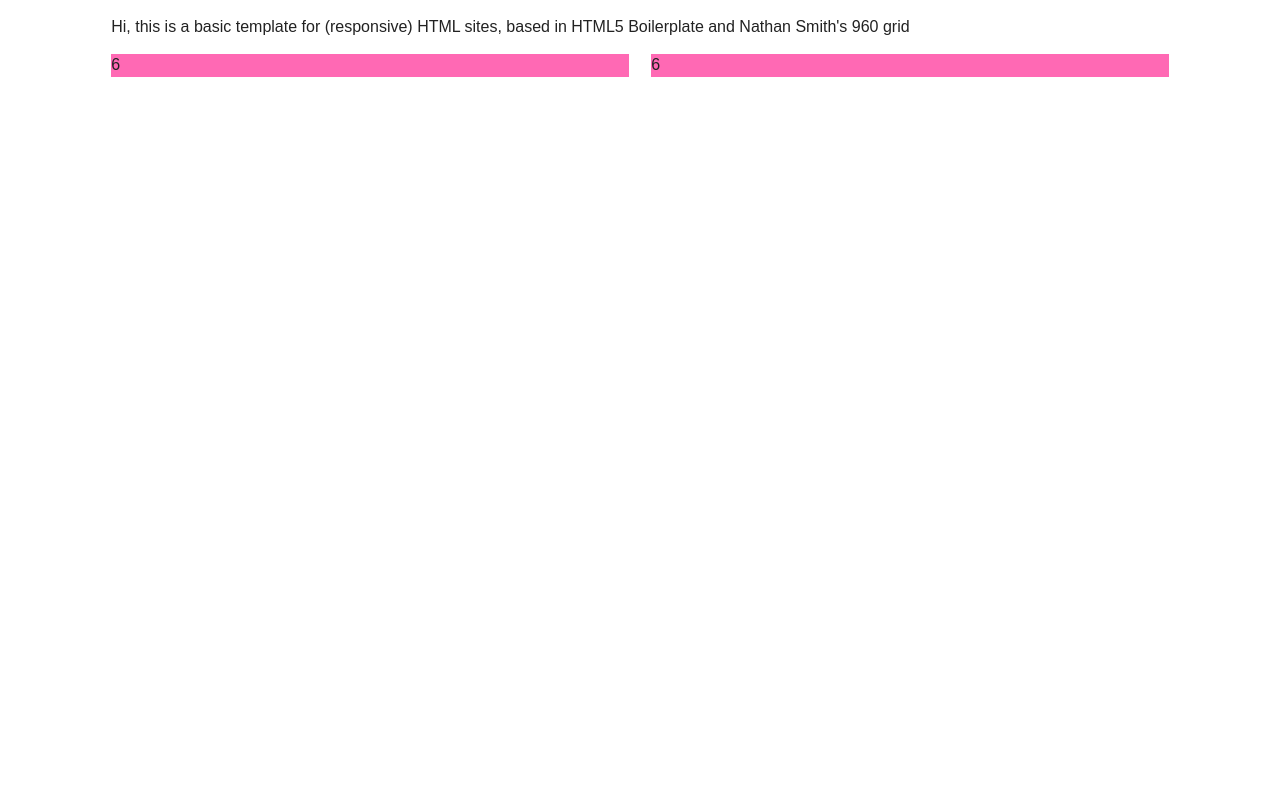
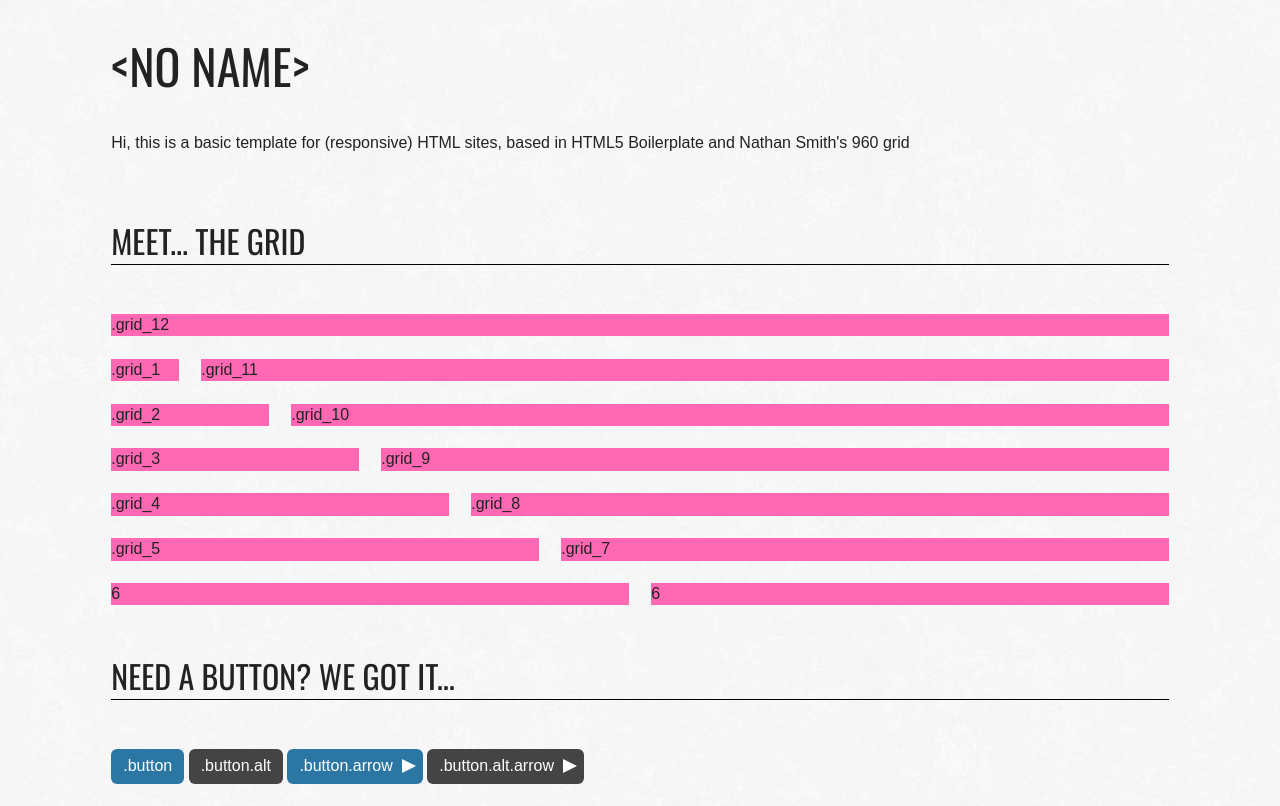
Before and after one commit to WartClaes/Base, a PHP site: page / in a window 1280 px wide. Before the commit the page ends 77 px from the top, so only its background shows below. Run offline with PHP 8.4, Linux system fonts and the light colour scheme; some libraries are stand-ins or nearby versions.

Commit message:
extended preview and components

```diff
--- a/css/components.css
+++ b/css/components.css
@@ -0,0 +1,71 @@
+/* RESPONSIVE VALUES */
+/* MIXINS */
+@import url(http://fonts.googleapis.com/css?family=Oswald:400,300,700);
+/* HEADERS */
+/* line 5, ../sass/partials/_components.scss */
+h1,
+h2 {
+  font-family: 'Oswald', sans-serif;
+  text-transform: uppercase;
+  font-weight: normal;
+}
+/* line 10, ../sass/partials/_components.scss */
+h1.line,
+h2.line {
+  display: block;
+  border-bottom: 1px solid #000000;
+}
+
+/* line 16, ../sass/partials/_components.scss */
+h1 {
+  font-size: 3em;
+}
+
+/* line 20, ../sass/partials/_components.scss */
+h2 {
+  font-size: 2em;
+}
+
+/* line 24, ../sass/partials/_components.scss */
+.button {
+  display: inline-block;
+  padding: 6px 12px;
+  background: #2c76a4;
+  color: #ffffff;
+  text-decoration: none;
+  font-weight: 100;
+  -webkit-border-radius: 6px;
+  border-radius: 6px;
+  -webkit-transition: all 0.1s linear;
+  -moz-transition: all 0.1s linear;
+  -ms-transition: all 0.1s linear;
+  -o-transition: all 0.1s linear;
+  transition: all 0.1s linear;
+}
+/* line 35, ../sass/partials/_components.scss */
+.button:hover {
+  background: #444444;
+}
+/* line 39, ../sass/partials/_components.scss */
+.button.alt {
+  background: #444444;
+}
+/* line 42, ../sass/partials/_components.scss */
+.button.alt:hover {
+  background: #2c76a4;
+}
+/* line 47, ../sass/partials/_components.scss */
+.button.arrow {
+  padding-right: 30px;
+  position: relative;
+}
+/* line 51, ../sass/partials/_components.scss */
+.button.arrow:after {
+  content: "";
+  border-top: 7px solid transparent;
+  border-left: 14px solid #ffffff;
+  border-bottom: 7px solid transparent;
+  position: absolute;
+  top: 10px;
+  right: 7px;
+}
--- a/css/forms.css
+++ b/css/forms.css
@@ -0,0 +1,2 @@
+/* RESPONSIVE VALUES */
+/* MIXINS */
--- a/css/style.css
+++ b/css/style.css
@@ -362,6 +362,8 @@ table {
   border-spacing: 0;
 }
 
+/* RESPONSIVE VALUES */
+/* MIXINS */
 /* line 5, ../sass/partials/_overrides.scss */
 html,
 button,
@@ -428,6 +430,11 @@ textarea {
 /* line 1, ../sass/partials/_page.scss */
 .test {
   background: hotpink;
+}
+
+/* line 5, ../sass/partials/_page.scss */
+body {
+  background: url("../img/pattern.png");
 }
 
 /* line 1, ../sass/partials/_helpers.scss */
@@ -523,9 +530,10 @@ textarea {
   float: left;
   margin-left: 1.042%;
   margin-right: 1.042%;
+  margin-bottom: 2.083%;
 }
 
-/* line 38, ../sass/partials/_grid.scss */
+/* line 39, ../sass/partials/_grid.scss */
 .push_1, .pull_1,
 .push_2, .pull_2,
 .push_3, .pull_3,
@@ -540,353 +548,353 @@ textarea {
   position: relative;
 }
 
-/* line 42, ../sass/partials/_grid.scss */
+/* line 43, ../sass/partials/_grid.scss */
 .alpha {
   margin-left: 0;
 }
 
-/* line 46, ../sass/partials/_grid.scss */
+/* line 47, ../sass/partials/_grid.scss */
 .omega {
   margin-right: 0;
 }
 
-/* line 50, ../sass/partials/_grid.scss */
+/* line 51, ../sass/partials/_grid.scss */
 .container_12 .grid_1 {
   width: 6.25%;
 }
 
-/* line 54, ../sass/partials/_grid.scss */
+/* line 55, ../sass/partials/_grid.scss */
 .container_12 .grid_2 {
   width: 14.583%;
   /* 140px / 960px */
 }
 
-/* line 58, ../sass/partials/_grid.scss */
+/* line 59, ../sass/partials/_grid.scss */
 .container_12 .grid_3 {
   width: 22.917%;
   /* 220px / 960px */
 }
 
-/* line 62, ../sass/partials/_grid.scss */
+/* line 63, ../sass/partials/_grid.scss */
 .container_12 .grid_4 {
   width: 31.25%;
   /* 300px / 960px */
 }
 
-/* line 66, ../sass/partials/_grid.scss */
+/* line 67, ../sass/partials/_grid.scss */
 .container_12 .grid_5 {
   width: 39.583%;
   /* 380px / 960px */
 }
 
-/* line 70, ../sass/partials/_grid.scss */
+/* line 71, ../sass/partials/_grid.scss */
 .container_12 .grid_6 {
   width: 47.917%;
   /* 460px / 960px */
 }
 
-/* line 74, ../sass/partials/_grid.scss */
+/* line 75, ../sass/partials/_grid.scss */
 .container_12 .grid_7 {
   width: 56.25%;
   /* 540px / 960px */
 }
 
-/* line 78, ../sass/partials/_grid.scss */
+/* line 79, ../sass/partials/_grid.scss */
 .container_12 .grid_8 {
   width: 64.583%;
   /* 620px / 960px */
 }
 
-/* line 82, ../sass/partials/_grid.scss */
+/* line 83, ../sass/partials/_grid.scss */
 .container_12 .grid_9 {
   width: 72.917%;
   /* 700px / 960px */
 }
 
-/* line 86, ../sass/partials/_grid.scss */
+/* line 87, ../sass/partials/_grid.scss */
 .container_12 .grid_10 {
   width: 81.25%;
   /* 780px / 960px */
 }
 
-/* line 90, ../sass/partials/_grid.scss */
+/* line 91, ../sass/partials/_grid.scss */
 .container_12 .grid_11 {
   width: 89.583%;
   /* 860px / 960px */
 }
 
-/* line 94, ../sass/partials/_grid.scss */
+/* line 95, ../sass/partials/_grid.scss */
 .container_12 .grid_12 {
   width: 97.917%;
   /* 940px / 960px */
 }
 
-/* line 98, ../sass/partials/_grid.scss */
+/* line 99, ../sass/partials/_grid.scss */
 .container_12 .prefix_1 {
   padding-left: 8.333%;
   /* 80px / 960px */
 }
 
-/* line 102, ../sass/partials/_grid.scss */
+/* line 103, ../sass/partials/_grid.scss */
 .container_12 .prefix_2 {
   padding-left: 16.667%;
   /* 160px / 960px */
 }
 
-/* line 106, ../sass/partials/_grid.scss */
+/* line 107, ../sass/partials/_grid.scss */
 .container_12 .prefix_3 {
   padding-left: 25%;
   /* 240px / 960px */
 }
 
-/* line 110, ../sass/partials/_grid.scss */
+/* line 111, ../sass/partials/_grid.scss */
 .container_12 .prefix_4 {
   padding-left: 33.333%;
   /* 320px / 960px */
 }
 
-/* line 114, ../sass/partials/_grid.scss */
+/* line 115, ../sass/partials/_grid.scss */
 .container_12 .prefix_5 {
   padding-left: 41.667%;
   /* 400px / 960px */
 }
 
-/* line 118, ../sass/partials/_grid.scss */
+/* line 119, ../sass/partials/_grid.scss */
 .container_12 .prefix_6 {
   padding-left: 50%;
   /* 480px / 960px */
 }
 
-/* line 122, ../sass/partials/_grid.scss */
+/* line 123, ../sass/partials/_grid.scss */
 .container_12 .prefix_7 {
   padding-left: 58.333%;
   /* 560px / 960px */
 }
 
-/* line 126, ../sass/partials/_grid.scss */
+/* line 127, ../sass/partials/_grid.scss */
 .container_12 .prefix_8 {
   padding-left: 66.667%;
   /* 640px / 960px */
 }
 
-/* line 130, ../sass/partials/_grid.scss */
+/* line 131, ../sass/partials/_grid.scss */
 .container_12 .prefix_9 {
   padding-left: 75%;
   /* 720px / 960px */
 }
 
-/* line 134, ../sass/partials/_grid.scss */
+/* line 135, ../sass/partials/_grid.scss */
 .container_12 .prefix_10 {
   padding-left: 83.333%;
   /* 800px / 960px */
 }
 
-/* line 138, ../sass/partials/_grid.scss */
+/* line 139, ../sass/partials/_grid.scss */
 .container_12 .prefix_11 {
   padding-left: 91.667%;
   /* 880px / 960px */
 }
 
 /**/
-/* line 143, ../sass/partials/_grid.scss */
+/* line 144, ../sass/partials/_grid.scss */
 .container_12 .suffix_1 {
   padding-right: 8.333%;
   /* 80px / 960px */
 }
 
-/* line 147, ../sass/partials/_grid.scss */
+/* line 148, ../sass/partials/_grid.scss */
 .container_12 .suffix_2 {
   padding-right: 16.667%;
   /* 160px / 960px */
 }
 
-/* line 151, ../sass/partials/_grid.scss */
+/* line 152, ../sass/partials/_grid.scss */
 .container_12 .suffix_3 {
   padding-right: 25%;
   /* 240px / 960px */
 }
 
-/* line 155, ../sass/partials/_grid.scss */
+/* line 156, ../sass/partials/_grid.scss */
 .container_12 .suffix_4 {
   padding-right: 33.333%;
   /* 320px / 960px */
 }
 
-/* line 159, ../sass/partials/_grid.scss */
+/* line 160, ../sass/partials/_grid.scss */
 .container_12 .suffix_5 {
   padding-right: 41.667%;
   /* 400px / 960px */
 }
 
-/* line 163, ../sass/partials/_grid.scss */
+/* line 164, ../sass/partials/_grid.scss */
 .container_12 .suffix_6 {
   padding-right: 50%;
   /* 480px / 960px */
 }
 
-/* line 167, ../sass/partials/_grid.scss */
+/* line 168, ../sass/partials/_grid.scss */
 .container_12 .suffix_7 {
   padding-right: 58.333%;
   /* 560px / 960px */
 }
 
-/* line 171, ../sass/partials/_grid.scss */
+/* line 172, ../sass/partials/_grid.scss */
 .container_12 .suffix_8 {
   padding-right: 66.667%;
   /* 640px / 960px */
 }
 
-/* line 175, ../sass/partials/_grid.scss */
+/* line 176, ../sass/partials/_grid.scss */
 .container_12 .suffix_9 {
   padding-right: 75%;
   /* 720px / 960px */
 }
 
-/* line 179, ../sass/partials/_grid.scss */
+/* line 180, ../sass/partials/_grid.scss */
 .container_12 .suffix_10 {
   padding-right: 83.333%;
   /* 800px / 960px */
 }
 
-/* line 183, ../sass/partials/_grid.scss */
+/* line 184, ../sass/partials/_grid.scss */
 .container_12 .suffix_11 {
   padding-right: 91.667%;
   /* 880px / 960px */
 }
 
-/* line 187, ../sass/partials/_grid.scss */
+/* line 188, ../sass/partials/_grid.scss */
 .container_12 .push_1 {
   left: 8.333%;
   /* 80px / 960px */
 }
 
-/* line 191, ../sass/partials/_grid.scss */
+/* line 192, ../sass/partials/_grid.scss */
 .container_12 .push_2 {
   left: 16.667%;
   /* 160px / 960px */
 }
 
-/* line 195, ../sass/partials/_grid.scss */
+/* line 196, ../sass/partials/_grid.scss */
 .container_12 .push_3 {
   left: 25%;
   /* 240px / 960px */
 }
 
-/* line 199, ../sass/partials/_grid.scss */
+/* line 200, ../sass/partials/_grid.scss */
 .container_12 .push_4 {
   left: 33.333%;
   /* 320px / 960px */
 }
 
-/* line 203, ../sass/partials/_grid.scss */
+/* line 204, ../sass/partials/_grid.scss */
 .container_12 .push_5 {
   left: 41.667%;
   /* 400px / 960px */
 }
 
-/* line 207, ../sass/partials/_grid.scss */
+/* line 208, ../sass/partials/_grid.scss */
 .container_12 .push_6 {
   left: 50%;
   /* 480px / 960px */
 }
 
-/* line 211, ../sass/partials/_grid.scss */
+/* line 212, ../sass/partials/_grid.scss */
 .container_12 .push_7 {
   left: 58.333%;
   /* 560px / 960px */
 }
 
-/* line 215, ../sass/partials/_grid.scss */
+/* line 216, ../sass/partials/_grid.scss */
 .container_12 .push_8 {
   left: 66.667%;
   /* 640px / 960px */
 }
 
-/* line 219, ../sass/partials/_grid.scss */
+/* line 220, ../sass/partials/_grid.scss */
 .container_12 .push_9 {
   left: 75%;
   /* 720px / 960px */
 }
 
-/* line 223, ../sass/partials/_grid.scss */
+/* line 224, ../sass/partials/_grid.scss */
 .container_12 .push_10 {
   left: 83.333%;
   /* 800px / 960px */
 }
 
-/* line 227, ../sass/partials/_grid.scss */
+/* line 228, ../sass/partials/_grid.scss */
 .container_12 .push_11 {
   left: 91.667%;
   /* 880px / 960px */
 }
 
-/* line 231, ../sass/partials/_grid.scss */
+/* line 232, ../sass/partials/_grid.scss */
 .container_12 .pull_1 {
   left: -cp(80px);
   /* 80px / 960px */
 }
 
-/* line 235, ../sass/partials/_grid.scss */
+/* line 236, ../sass/partials/_grid.scss */
 .container_12 .pull_2 {
   left: -cp(160px);
   /* 160px / 960px */
 }
 
-/* line 239, ../sass/partials/_grid.scss */
+/* line 240, ../sass/partials/_grid.scss */
 .container_12 .pull_3 {
   left: -cp(240px);
   /* 240px / 960px */
 }
 
-/* line 243, ../sass/partials/_grid.scss */
+/* line 244, ../sass/partials/_grid.scss */
 .container_12 .pull_4 {
   left: -cp(320px);
   /* 320px / 960px */
 }
 
-/* line 247, ../sass/partials/_grid.scss */
+/* line 248, ../sass/partials/_grid.scss */
 .container_12 .pull_5 {
   left: -cp(400px);
   /* 400px / 960px */
 }
 
-/* line 251, ../sass/partials/_grid.scss */
+/* line 252, ../sass/partials/_grid.scss */
 .container_12 .pull_6 {
   left: -cp(480px);
   /* 480px / 960px */
 }
 
-/* line 255, ../sass/partials/_grid.scss */
+/* line 256, ../sass/partials/_grid.scss */
 .container_12 .pull_7 {
   left: -cp(560px);
   /* 560px / 960px */
 }
 
-/* line 259, ../sass/partials/_grid.scss */
+/* line 260, ../sass/partials/_grid.scss */
 .container_12 .pull_8 {
   left: -cp(640px);
   /* 640px / 960px */
 }
 
-/* line 263, ../sass/partials/_grid.scss */
+/* line 264, ../sass/partials/_grid.scss */
 .container_12 .pull_9 {
   left: -cp(720px);
   /* 720px / 960px */
 }
 
-/* line 267, ../sass/partials/_grid.scss */
+/* line 268, ../sass/partials/_grid.scss */
 .container_12 .pull_10 {
   left: -cp(800px);
   /* 800px / 960px */
 }
 
-/* line 271, ../sass/partials/_grid.scss */
+/* line 272, ../sass/partials/_grid.scss */
 .container_12 .pull_11 {
   left: -cp(880px);
   /* 880px / 960px */
 }
 
-/* line 275, ../sass/partials/_grid.scss */
+/* line 276, ../sass/partials/_grid.scss */
 .clear {
   clear: both;
   display: block;
@@ -896,7 +904,7 @@ textarea {
   height: 0;
 }
 
-/* line 285, ../sass/partials/_grid.scss */
+/* line 286, ../sass/partials/_grid.scss */
 .container_12:before,
 .container_12:after {
   content: ' ';
@@ -909,12 +917,12 @@ textarea {
   height: 0;
 }
 
-/* line 296, ../sass/partials/_grid.scss */
+/* line 297, ../sass/partials/_grid.scss */
 .container_12:after {
   clear: both;
 }
 
-/* line 300, ../sass/partials/_grid.scss */
+/* line 301, ../sass/partials/_grid.scss */
 .container_12 {
   zoom: 1;
 }
--- a/index.html
+++ b/index.html
@@ -24,15 +24,83 @@
         <![endif]-->
         <div class="container_12">
             <div class="grid_12">
+                <h1>&lt;no name&gt;</h1>
                 <p>
                     Hi, this is a basic template for (responsive) HTML sites, based in HTML5 Boilerplate and Nathan Smith's 960 grid
                 </p>
             </div>
+
+            <!-- GRID -->
+            <div class="grid_12">
+                <h2 class="line">Meet... the grid</h2>
+            </div>
+
+            <div class="grid_12 test">
+                .grid_12
+            </div>
+
+            <div class="grid_1 test">
+                .grid_1
+            </div>
+            <div class="grid_11 test">
+                .grid_11
+            </div>
+
+            <div class="grid_2 test">
+                .grid_2
+            </div>
+            <div class="grid_10 test">
+                .grid_10
+            </div>
+
+            <div class="grid_3 test">
+                .grid_3
+            </div>
+            <div class="grid_9 test">
+                .grid_9
+            </div>
+
+            <div class="grid_4 test">
+                .grid_4
+            </div>
+            <div class="grid_8 test">
+                .grid_8
+            </div>
+
+            <div class="grid_5 test">
+                .grid_5
+            </div>
+            <div class="grid_7 test">
+                .grid_7
+            </div>
+
             <div class="grid_6 test">
                 6
             </div>
             <div class="grid_6 test">
                 6
+            </div>
+
+            <!-- BUTTONS -->
+
+            <div class="grid_12">
+                <h2 class="line">Need a button? We got it...</h2>
+            </div>
+
+            <div class="grid_12">
+                <a href="#" class="button">
+                    .button
+                </a>
+                <a href="#" class="button alt">
+                    .button.alt
+                </a>
+                <a href="#" class="button arrow">
+                    .button.arrow
+                </a>
+
+                <a href="#" class="button alt arrow">
+                    .button.alt.arrow
+                </a>
             </div>
         </div>
 
--- a/sass/partials/_base.scss
+++ b/sass/partials/_base.scss
@@ -1,5 +1,7 @@
+$base-color: #2c76a4;
+
+/* RESPONSIVE VALUES */
 $max-width: 1080px;
-
 $calc-width: 960px;
 
 @function calc-percent($target) {
@@ -12,3 +14,22 @@ $calc-width: 960px;
 @function cp($target) {
 	@return calc-percent($target);
 }
+
+/* MIXINS */
+@mixin transition($arg) {
+	-webkit-transition: $arg;
+	   -moz-transition: $arg;
+        -ms-transition: $arg;
+         -o-transition: $arg;
+			transition: $arg;
+}
+
+@mixin border-radius($arg){
+	-webkit-border-radius: $arg;
+    		border-radius: $arg;
+}
+
+@mixin box-shadow($arg) {
+	-webkit-box-shadow: $arg;
+			box-shadow: $arg;
+}
--- a/sass/partials/_components.scss
+++ b/sass/partials/_components.scss
@@ -0,0 +1,61 @@
+@import url(http://fonts.googleapis.com/css?family=Oswald:400,300,700);
+
+/* HEADERS */
+h1,
+h2 {
+	font-family: 'Oswald', sans-serif;
+	text-transform: uppercase;
+	font-weight: normal;
+
+	&.line {
+		display: block;
+		border-bottom: 1px solid #000000;
+	}
+}
+
+h1 {
+	font-size: 3em;
+}
+
+h2 {
+	font-size: 2em;
+}
+
+.button {
+	display: inline-block;
+	padding: 6px 12px;
+	background: $base-color;
+	color: #ffffff;
+	text-decoration: none;
+	font-weight: 100;
+
+	@include border-radius(6px);
+    @include transition(all .1s linear);
+
+    &:hover {
+    	background: #444444;
+   	}
+
+   	&.alt {
+    	background: #444444;
+
+    	&:hover {
+    		background: $base-color;
+    	}
+   	}
+
+   	&.arrow {
+   		padding-right: 30px;
+   		position: relative;
+
+   		&:after {
+   			content:"";
+			border-top: 7px solid transparent;
+			border-left: 14px solid #ffffff;
+			border-bottom: 7px solid transparent;
+			position: absolute;
+			top: 10px;
+			right: 7px;
+   		}
+   	}
+}
--- a/sass/partials/_grid.scss
+++ b/sass/partials/_grid.scss
@@ -23,6 +23,7 @@
     float: left;
     margin-left: cp(10px);
     margin-right: cp(10px);
+    margin-bottom: cp(20px);
 }
 
 .push_1, .pull_1,
--- a/sass/partials/_page.scss
+++ b/sass/partials/_page.scss
@@ -1,3 +1,7 @@
 .test {
     background: hotpink;
 }
+
+body {
+	background: url('../img/pattern.png');
+}
```
Also changed, not shown: img/pattern.png (added).
